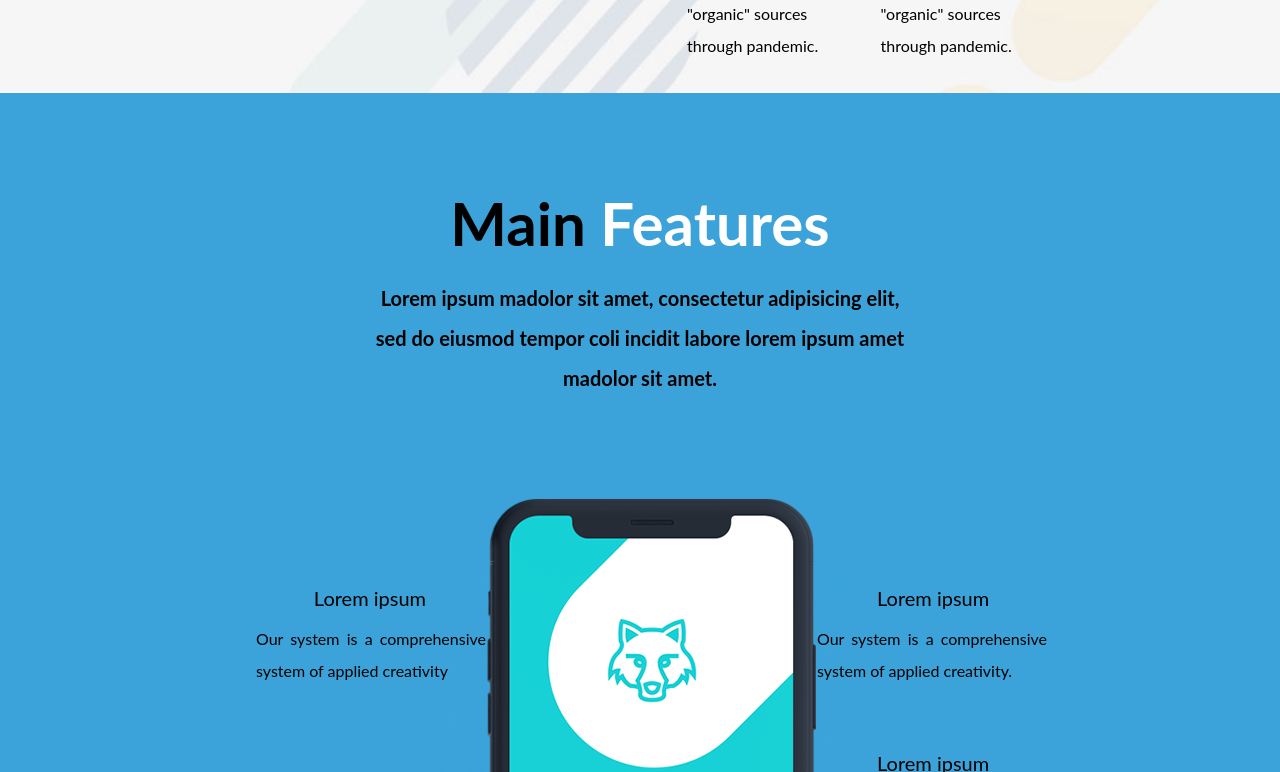
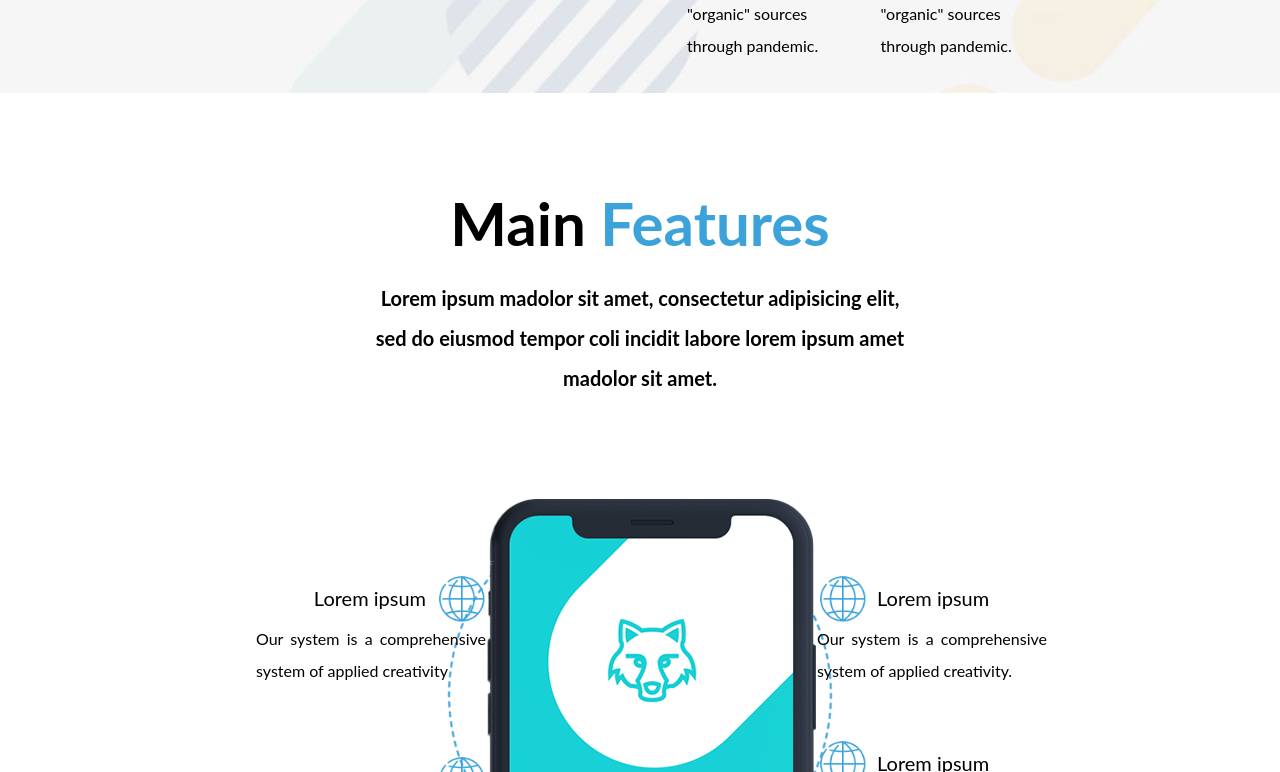
Before and after one commit to Raynnon/webagency-landing, a React (Create React App) app: page / in a window 1280 px wide. Shown: the part 2208-2980 px from the top of the page. Built offline with nearby package versions, Linux system fonts and the light colour scheme.

Commit message:
continued section layout

```diff
--- a/src/components/Features.tsx
+++ b/src/components/Features.tsx
@@ -44,7 +44,7 @@ const listItem: ListItem[] = [
 
 export default function Features() {
   return (
-    <Section title={['Main', 'Features']} background="primary">
+    <Section title={['Main', 'Features']} background="light">
       <>
         <p className="subtitle">
           Lorem ipsum madolor sit amet, consectetur adipisicing elit, sed do
--- a/src/styles/layout/_layout.scss
+++ b/src/styles/layout/_layout.scss
@@ -28,6 +28,7 @@
 	z-index: 0;
 	position: relative;
 	padding: $space-big $space-edge;
+	background-color: $background;
 	h2 {
 		span {
 			color: $spanColor;
```
